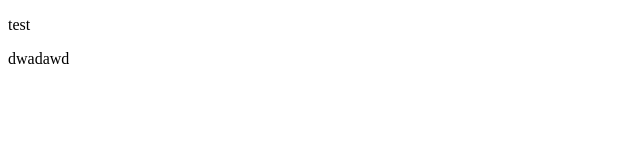
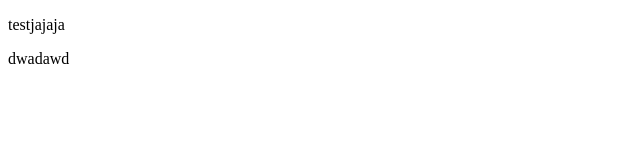
Before and after one commit to Nouzi/test_skola, a plain HTML site: page index.html in a window 1280 px wide. Shown: the full height of the page, 0-640 px from the left. Drawn offline with Linux system fonts and the light colour scheme.

Commit message:
Update index.html

```diff
--- a/index.html
+++ b/index.html
@@ -6,6 +6,6 @@
     <title>Document</title>
 </head>
 <body>
-    <p>test</p>dwadawd
+    <p>testjajaja</p>dwadawd
 </body>
 </html>
```
